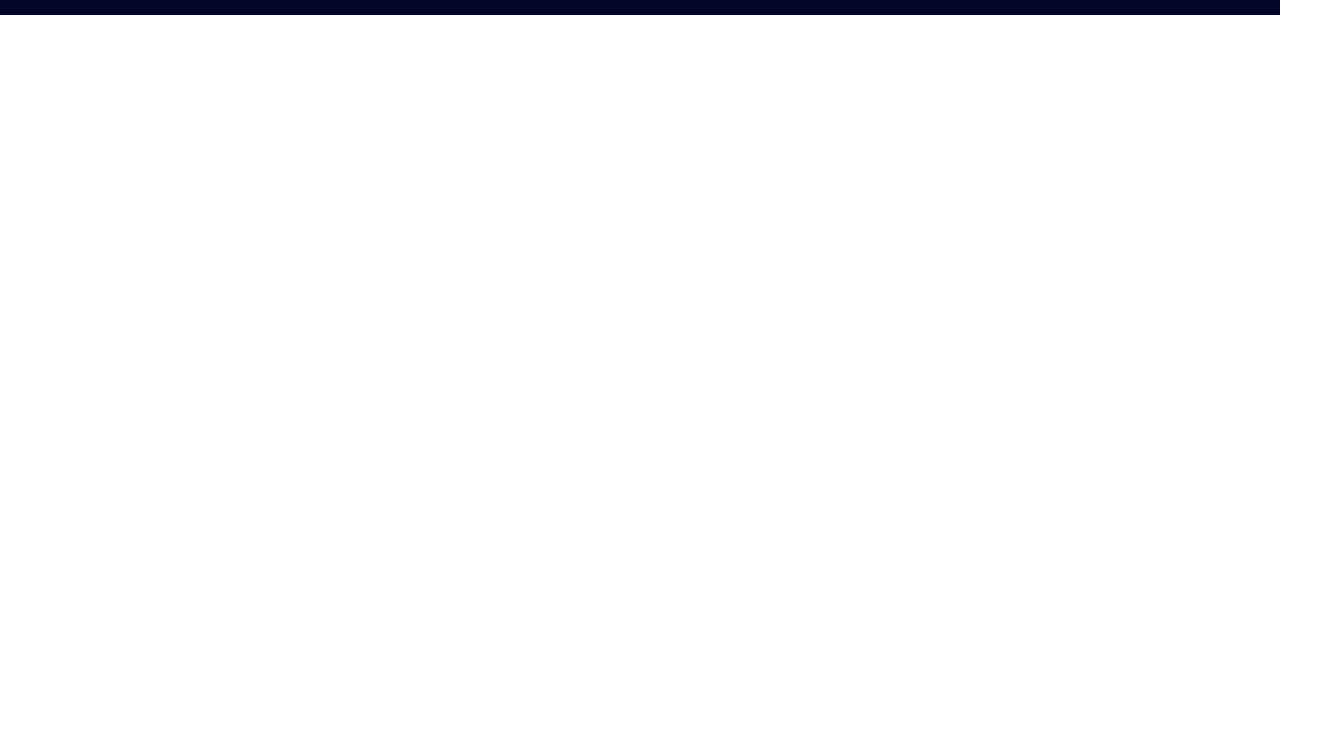
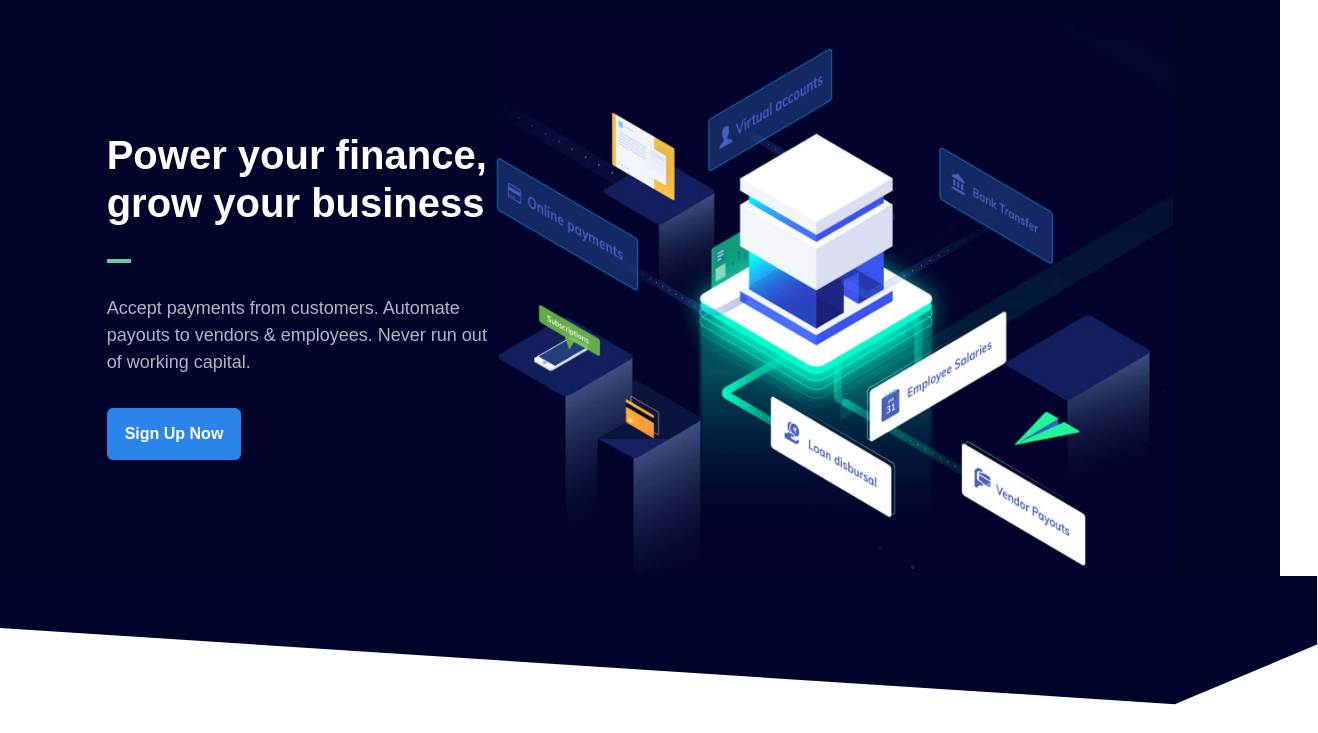
Before and after one commit to Ayansheikh1/Razorpay-clone, a website built with Vite: page index.html in a window 1280 px wide. Shown: the part 67-800 px from the top of the page, 1318 px wide, since content can reach past the window. Built offline with nearby package versions, Linux system fonts and the light colour scheme.

Commit message:
create hero section

```diff
--- a/index.html
+++ b/index.html
@@ -7,6 +7,8 @@
     <link rel="stylesheet" href="main.css">
 </head>
 <body>
+
+    <!--  navbar Section-->
     <nav class="bg-deepBlue ">
         <div class="realtive w-[1080px] mx-auto flex items-center justify-evenly ">
              <a href="/" class="cursor-pointer py-7 pr-7">
@@ -60,5 +62,34 @@
              </div>
         </div>
     </nav>
+
+    <!--Hero section-->
+    <section class="realtive bg-deepBlue">
+        <div class="flex w-10/12 max-w-[1080px] m-auto justify-between items-center">
+            <!--Left Section-->
+            <div class="space-y-8">
+                <h1 class="font-mullish text-white font-bold text-[40px] leading-[1.2]">
+                    Power your finance, grow your business
+                </h1>
+                <div class="w-6 h-1 bg-greenLight"></div>
+                <p class="text-white font-mullish text-[18px] opacity-70">
+                    Accept payments from customers. Automate payouts to vendors & employees. Never run out of working capital.
+                </p>
+                <button class="bg-lightBlue text-white py-[14px] px-[18px] rounded-md font-bold font-mullish
+                hover:bg-lightBlue500">
+                    Sign Up Now
+                </button>
+            </div>
+
+            <!--right section-->
+            <img src="./images/hero-illustration.jpg" alt="hero-illustration" class="w-full max-w-[680px]">
+        </div>
+
+        <!--shape -->
+        <div class="absolute left-0 right-0 w-[103%] ">
+            <img src="/images/hero-shape.svg" alt="hero-shape"
+            class="w-full object-fill">
+        </div>
+    </section>
 </body>
 </html>
```
